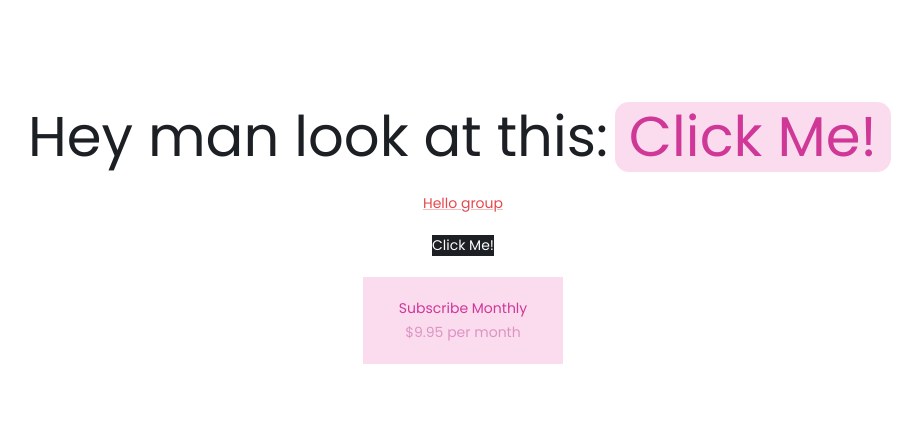
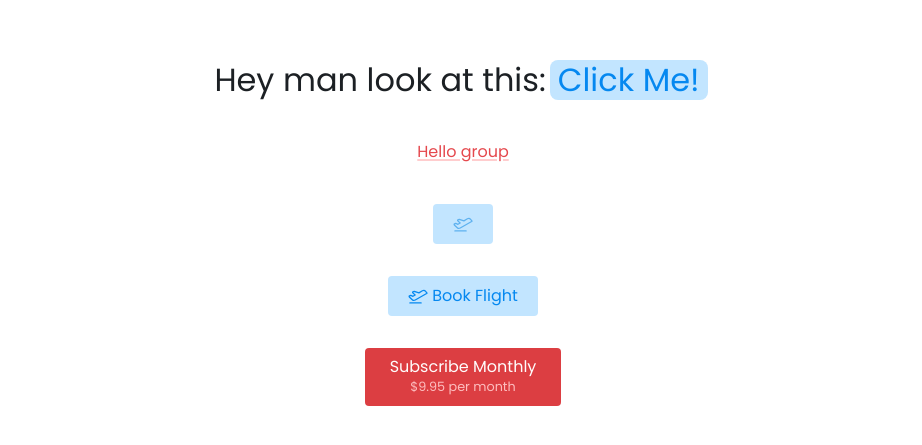
Before and after one commit to didimedina/magical-ds, a Next.js app: page /v2 in a window 1280 px wide. Shown: the part 167-612 px from the top of the page, without its empty margins (177-1099 px from the left). Built offline with nearby package versions, Linux system fonts and the light colour scheme.

Commit message:
added states to button

```diff
--- a/components/v2/Button.tsx
+++ b/components/v2/Button.tsx
@@ -1,24 +1,16 @@
+import { motion } from 'framer-motion';
 import { styled, theme } from '../../stitches.config';
-import { buildComponentWithDataType } from './utils';
 
-// HEADLESS ---------------------------------------------------------------------------
+/* -------------------------------------------------------------------------------------------------
+ * Button
+ * -----------------------------------------------------------------------------------------------*/
 
-const BaseButton = buildComponentWithDataType("Button", "button");
-
-
-// STYLED ---------------------------------------------------------------------------
-
-const StyledButton = styled(BaseButton, {
-    // Static
+const StyledButton = styled("button", {
+    // Reset styles...
     all: 'unset',
     cursor: "pointer",
-    display: "flex",
     boxSizing: 'border-box',
     userSelect: 'none',
-    alignItems: "center",
-    justifyContent: "center",
-    width: "auto",
-
 
     '&::before': {
         boxSizing: 'border-box',
@@ -28,24 +20,35 @@ const StyledButton = styled(BaseButton, {
     },
 
 
-    // Dynamic
+    //Constant variables...
+    $$buttonFontSize: theme.fontSizes.fontSize3,
+
+    // Base styles...
     fontSize: "$$buttonFontSize",
     lineHeight: "$$buttonFontSize",
     borderRadius: "calc($$buttonFontSize * 0.25)",
-    px: "calc($$buttonFontSize * 0.5)",
-    py: "calc($$buttonFontSize * 0.25)",
+    px: "calc($$buttonFontSize * $$buttonDensity * 1.25)",
+    py: "calc($$buttonFontSize * $$buttonDensity * 0.5)",
     color: "$$buttonColor",
     backgroundColor: "$$buttonBackgroundColor",
+    display: "flex",
+    alignItems: "center",
+    justifyContent: "center",
+    whiteSpace: "nowrap",
 
-    '&:focus': {
-        outline: "none",
-        boxShadow: '0 0 0 min(2px, calc($$buttonFontSize * 0.125)) $$buttonColors8',
-    },
 
     variants: {
         height: {
-            default: { height: "calc($$buttonFontSize * 2)" },
+            fixed: { height: "calc($$buttonFontSize * $$buttonDensity * 2.5)" },
             fit: { height: "fit-content" }
+        },
+        width: {
+            fill: { width: "100%" },
+            fit: { width: "fit-content" },
+            height: {
+                width: "fit-content",
+                aspectRatio: "1 / 1",
+            }
         },
         color: {
             slate: {
@@ -62,20 +65,6 @@ const StyledButton = styled(BaseButton, {
                 $$buttonColors11: theme.colors.slate11,
                 $$buttonColors12: theme.colors.slate12,
             },
-            tomato: {
-                $$buttonColors1: theme.colors.tomato1,
-                $$buttonColors2: theme.colors.tomato2,
-                $$buttonColors3: theme.colors.tomato3,
-                $$buttonColors4: theme.colors.tomato4,
-                $$buttonColors5: theme.colors.tomato5,
-                $$buttonColors6: theme.colors.tomato6,
-                $$buttonColors7: theme.colors.tomato7,
-                $$buttonColors8: theme.colors.tomato8,
-                $$buttonColors9: theme.colors.tomato9,
-                $$buttonColors10: theme.colors.tomato10,
-                $$buttonColors11: theme.colors.tomato11,
-                $$buttonColors12: theme.colors.tomato12,
-            },
             red: {
                 $$buttonColors1: theme.colors.red1,
                 $$buttonColors2: theme.colors.red2,
@@ -90,75 +79,74 @@ const StyledButton = styled(BaseButton, {
                 $$buttonColors11: theme.colors.red11,
                 $$buttonColors12: theme.colors.red12,
             },
-            crimson: {
-                $$buttonColors1: theme.colors.crimson1,
-                $$buttonColors2: theme.colors.crimson2,
-                $$buttonColors3: theme.colors.crimson3,
-                $$buttonColors4: theme.colors.crimson4,
-                $$buttonColors5: theme.colors.crimson5,
-                $$buttonColors6: theme.colors.crimson6,
-                $$buttonColors7: theme.colors.crimson7,
-                $$buttonColors8: theme.colors.crimson8,
-                $$buttonColors9: theme.colors.crimson9,
-                $$buttonColors10: theme.colors.crimson10,
-                $$buttonColors11: theme.colors.crimson11,
-                $$buttonColors12: theme.colors.crimson12,
+            blue: {
+                $$buttonColors1: theme.colors.blue1,
+                $$buttonColors2: theme.colors.blue2,
+                $$buttonColors3: theme.colors.blue3,
+                $$buttonColors4: theme.colors.blue4,
+                $$buttonColors5: theme.colors.blue5,
+                $$buttonColors6: theme.colors.blue6,
+                $$buttonColors7: theme.colors.blue7,
+                $$buttonColors8: theme.colors.blue8,
+                $$buttonColors9: theme.colors.blue9,
+                $$buttonColors10: theme.colors.blue10,
+                $$buttonColors11: theme.colors.blue11,
+                $$buttonColors12: theme.colors.blue12,
             },
-            pink: {
-                $$buttonColors1: theme.colors.pink1,
-                $$buttonColors2: theme.colors.pink2,
-                $$buttonColors3: theme.colors.pink3,
-                $$buttonColors4: theme.colors.pink4,
-                $$buttonColors5: theme.colors.pink5,
-                $$buttonColors6: theme.colors.pink6,
-                $$buttonColors7: theme.colors.pink7,
-                $$buttonColors8: theme.colors.pink8,
-                $$buttonColors9: theme.colors.pink9,
-                $$buttonColors10: theme.colors.pink10,
-                $$buttonColors11: theme.colors.pink11,
-                $$buttonColors12: theme.colors.pink12,
-            },
-
         },
-        fontSize: {
-            // can you change size without changing font size ie looser padding same font?
-            sm: {
-                $$buttonFontSize: theme.fontSizes.fontSize2,
-            },
-            md: {
-                $$buttonFontSize: theme.fontSizes.fontSize3,
-            },
-            lg: {
-                $$buttonFontSize: theme.fontSizes.fontSize4,
-            },
-            xl: {
-                $$buttonFontSize: theme.fontSizes.fontSize4,
-            },
+        density: {
+            normal: { $$buttonDensity: "1" },
+            loose: { $$buttonDensity: "1.25" },
         },
         affordance: {
             primary: {
                 $$buttonBackgroundColor: "$$buttonColors10",
                 $$buttonColor: "$$buttonColors1",
                 $$buttonColorDimmed: "$$buttonColors6",
+                '&:hover': { $$buttonBackgroundColor: "$$buttonColors9" },
+                '&:active': { $$buttonBackgroundColor: "$$buttonColors11" },
+                '&:focus': {
+                    outline: "none",
+                    boxShadow: '0 0 0 min(2px, calc($$buttonFontSize * 0.125)) $$buttonColors6',
+                },
             },
             secondary: {
-                $$buttonBackgroundColor: "$$buttonColors4",
+                $$buttonBackgroundColor: "$$buttonColors5",
                 $$buttonColor: "$$buttonColors10",
-                $$buttonColorDimmed: "$$buttonColors8"
+                $$buttonColorDimmed: "$$buttonColors8",
+                '&:hover': { $$buttonBackgroundColor: "$$buttonColors4" },
+                '&:active': { $$buttonBackgroundColor: "$$buttonColors6" },
+                '&:focus': {
+                    outline: "none",
+                    boxShadow: '0 0 0 min(2px, calc($$buttonFontSize * 0.125)) $$buttonColors7',
+                },
             },
             tertiary: {
                 $$buttonColor: "$$buttonColors9",
                 $$buttonBackgroundColor: "transparent",
-                $$buttonColorDimmed: "$$buttonColors7",
+                $$buttonColorDimmed: "$$buttonColors8",
                 textDecoration: "underline",
-                textDecorationColor: "$$buttonColors6",
+                textDecorationColor: "$$buttonColors5",
                 textUnderlineOffset: "calc($$buttonFontSize * 0.125)",
                 textDecorationThickness: "calc($$buttonFontSize * 0.125)",
+                '&:hover': { textDecorationColor: "$$buttonColors7", },
+                '&:active': { $$buttonColor: "$$buttonColors11" },
+                '&:focus': {
+                    outline: "none",
+                    boxShadow: '0 0 0 min(2px, calc($$buttonFontSize * 0.125)) $$buttonColors6',
+                },
             },
+        },
+        ghost: {
+            true: {
+                /* this is only a flag, since ghost only applies to affordance secondary,
+                the styles are defined in the compoundVariants section */
+            }
         },
         controlledBy: {
             text: {
                 $$buttonFontSize: "$$textFontSize",
+                userSelect: 'text',
                 height: "auto",
                 display: "inline-flex",
                 px: "calc($$buttonFontSize * 0.25)",
@@ -175,6 +163,12 @@ const StyledButton = styled(BaseButton, {
             css: {
                 $$buttonBackgroundColor: "$$buttonColors12",
                 $$buttonColorDimmed: "$$buttonColors9",
+                '&:hover': { $$buttonBackgroundColor: "$$buttonColors11" },
+                '&:active': { $$buttonBackgroundColor: "$$buttonColors11" },
+                '&:focus': {
+                    outline: "none",
+                    boxShadow: '0 0 0 min(2px, calc($$buttonFontSize * 0.125)) $$buttonColors6',
+                },
             }
         },
         {
@@ -185,17 +179,24 @@ const StyledButton = styled(BaseButton, {
                 $$buttonColorDimmed: "$$buttonColors9",
             }
         },
+        {
+            affordance: "secondary",
+            ghost: "true",
+            css: { $$buttonBackgroundColor: "transparent" }
+        }
     ],
 
     defaultVariants: {
         color: "slate",
-        baseSize: "md",
         affordance: "primary",
-        height: "default"
+        height: "fixed",
+        width: "fit",
+        density: "normal"
     }
 })
 
 
 // EXPORTS ---------------------------------------------------------------------------
 
-export const Button = StyledButton
+const Button = StyledButton
+export default Button
--- a/components/v2/Icon.tsx
+++ b/components/v2/Icon.tsx
@@ -1,29 +1,15 @@
-/* TODOs
-    [] Support elippses and text not wrapping. useful for titles and btn text
-*/
-
 import { styled, theme } from '../../stitches.config';
-
-type ComponentDataTypes = "Icon"
-
-function buildComponentWithDataType(dataType: ComponentDataTypes, elementTag: string){
-    const Tag = elementTag
-    const Comp = (props: any) => <Tag {...{[`data-magical-${dataType.toLowerCase()}`]: "", ...props}} />;
-    Comp.displayName = `${dataType}`;
-    return Comp;
-}
-
-const BaseIcon = buildComponentWithDataType("Icon", "p")
-
 
 /* -------------------------------------------------------------------------------------------------
  * Icon
  * -----------------------------------------------------------------------------------------------*/
 
+const StyledIcon = styled("div", {
 
-const StyledIcon = styled(BaseIcon, {
+    // Constant variables...
+    $$iconColor: theme.colors.slate12,
 
-    $$iconColor: theme.colors.slate12,
+    // Base styles...
     fontSize: "$$iconFontSize",
     color: "$$iconColor",
     display: "inline",
@@ -35,8 +21,10 @@ const StyledIcon = styled(BaseIcon, {
         height: "calc($$iconFontSize * 1.25)",
     },
 
+    // Configurable styles through props...
     variants: {
-        baseSize: {
+        align: {/* Add text align options here and set default to left */},
+        fontSize: {
             xs: {
                 $$iconFontSize: theme.fontSizes.fontSize1
             },
@@ -86,19 +74,9 @@ const StyledIcon = styled(BaseIcon, {
         },
     },
 
-    compoundVariants: [
-        {
-            dim: true,
-            controlledBy: "button",
-            css: {
-                color: "$$buttonColorDimmed"
-            }
-        }
-    ],
-
 
     defaultVariants: {
-        baseSize: "md"
+        fontSize: "md"
     }
 
 })
--- a/components/v2/Stack.tsx
+++ b/components/v2/Stack.tsx
@@ -1,29 +1,26 @@
 import { styled, theme } from '../../stitches.config';
 
-type ComponentDataTypes = "Stack"
+/* -------------------------------------------------------------------------------------------------
+ * Stack
+ * -----------------------------------------------------------------------------------------------*/
 
-function buildComponentWithDataType(dataType: ComponentDataTypes, elementTag: string){
-    const Tag = elementTag
-    const Comp = (props: any) => <Tag {...{[`data-magical-${dataType.toLowerCase()}`]: "", ...props}} />;
-    Comp.displayName = `${dataType}`;
-    return Comp;
-}
+const StyledStack = styled("div", {
 
-const BaseStack = buildComponentWithDataType("Stack", "div")
+    // Constant variables...
+    $$stackFontSize: theme.fontSizes.fontSize3,
 
-export const stackSharedStyles = {}
-
-
-
-const StyledStack = styled(BaseStack,{
-
-    // Base styles
-    display: "flex", // should this allow for inline-flex passed as a variable?
+    // Base styles...
+    display: "flex",
     flexWrap: "nowrap",
-    $$currentFontSize: theme.fontSizes.fontSize3,
-    fontSize: "$$currentFontSize",
+    fontSize: "$$stackFontSize",
 
     variants: {
+        density: {
+            normal: { $$stackDensity: "1" },
+            loose: { $$stackDensity: "1.25" },
+            looser: { $$stackDensity: "1.5" },
+            loosest: { $$stackDensity: "2" },
+        },
         utilBorder: {
             red: {
                 boxShadow: '0 0 0 2px $colors$red9'
@@ -46,28 +43,32 @@ const StyledStack = styled(BaseStack,{
                 backgroundColor: '$blue4'
             },
         },
-        grow: {
+        flexGrow: {
             true: { flexGrow: 1 }
         },
-        shrink: {
+        flexShrink: {
             true: { flexShrink: 1 }
         },
-
-        padding: {
-            none: { padding: 0 },
-            tighter: { padding: "calc($$currentFontSize * 0.25)" },
-            tight: { padding: "calc($$currentFontSize * 0.5)" },
-            regular: { padding: "$$currentFontSize" },
-            loose: { padding: "calc($$currentFontSize * 1.5)" },
-            looser: { padding: "calc($$currentFontSize * 2)" },
+        px: {
+            none: { px: 0 },
+            normal: { px: "calc($$stackFontSize * $$stackDensity * 0.25)" },
+            loose: { px: "calc($$stackFontSize * $$stackDensity * 0.5)" },
+            looser: { px: "calc($$stackFontSize * $$stackDensity * 0.75)" },
+            loosest: { px: "calc($$stackFontSize * $$stackDensity * 1)" },
+        },
+        py: {
+            none: { py: 0 },
+            normal: { py: "calc($$stackFontSize * $$stackDensity * 0.25)" },
+            loose: { py: "calc($$stackFontSize * $$stackDensity * 0.5)" },
+            looser: { py: "calc($$stackFontSize * $$stackDensity * 0.75)" },
+            loosest: { py: "calc($$stackFontSize * $$stackDensity * 1)" },
         },
         gap: {
             none: { gap: 0 },
-            tighter: { gap: "calc($$currentFontSize * 0.25)" },
-            tight: { gap: "calc($$currentFontSize * 0.5)" },
-            regular: { gap: "$$currentFontSize" },
-            loose: { gap: "calc($$currentFontSize * 1.5)" },
-            looser: { gap: "calc($$currentFontSize * 2)" },
+            normal: { gap: "calc($$stackFontSize * $$stackDensity * 0.125)" },
+            loose: { gap: "calc($$stackFontSize * $$stackDensity * 0.25)" },
+            looser: { gap: "calc($$stackFontSize * $$stackDensity * 0.5)" },
+            loosest: { gap: "calc($$stackFontSize * $$stackDensity * 1)" },
         },
         overflow: {
             hide: { overflow: "hidden" },
@@ -97,11 +98,16 @@ const StyledStack = styled(BaseStack,{
             fill80: { width: "80%"},
             fill90: { width: "90%"},
             height: { aspectRatio: "1 / 1" },
-            xs: { width: "calc($$currentFontSize * 14)" }, // 196px
-            sm: { width: "calc($$currentFontSize * 20)" }, // 280px
-            md: { width: "calc($$currentFontSize * 24)" }, // 336px
-            lg: { width: "calc($$currentFontSize * 32)" }, // 448px
-            xl: { width: "calc($$currentFontSize * 48)" }, // 672px
+            fixed1: { width: "calc($$stackFontSize * 2)" },
+            fixed2: { width: "calc($$stackFontSize * 3)" },
+            fixed3: { width: "calc($$stackFontSize * 5)" },
+            fixed4: { width: "calc($$stackFontSize * 8)" },
+            fixed5: { width: "calc($$stackFontSize * 12)" },
+            fixed6: { width: "calc($$stackFontSize * 16)" },
+            fixed7: { width: "calc($$stackFontSize * 20)" },
+            fixed8: { width: "calc($$stackFontSize * 24)" },
+            fixed9: { width: "calc($$stackFontSize * 32)" },
+            fixed10: { width: "calc($$stackFontSize * 48)" },
         },
         height: {
             screen: { height: "100vh" },
@@ -118,12 +124,16 @@ const StyledStack = styled(BaseStack,{
             fill80: { height: "80%"},
             fill90: { height: "90%"},
             width: { aspectRatio: "1 / 1" },
-            // update hieghts to be different than widths so its more practical.
-            xs: { height: "calc($$currentFontSize * 14)" }, // 196px
-            sm: { height: "calc($$currentFontSize * 20)" }, // 280px
-            md: { height: "calc($$currentFontSize * 24)" }, // 336px
-            lg: { height: "calc($$currentFontSize * 32)" }, // 448px
-            xl: { height: "calc($$currentFontSize * 48)" }, // 672px
+            fixed1: { height: "calc($$stackFontSize * 2)" },
+            fixed2: { height: "calc($$stackFontSize * 3)" },
+            fixed3: { height: "calc($$stackFontSize * 5)" },
+            fixed4: { height: "calc($$stackFontSize * 8)" },
+            fixed5: { height: "calc($$stackFontSize * 12)" },
+            fixed6: { height: "calc($$stackFontSize * 16)" },
+            fixed7: { height: "calc($$stackFontSize * 20)" },
+            fixed8: { height: "calc($$stackFontSize * 24)" },
+            fixed9: { height: "calc($$stackFontSize * 32)" },
+            fixed10: { height: "calc($$stackFontSize * 48)" },
         },
 
         positionAcross: {
@@ -137,9 +147,16 @@ const StyledStack = styled(BaseStack,{
             end: { justifyContent: "flex-end" },
             distribute: { justifyContent: "space-between" }
         },
+        controlledBy: {
+            button: {
+                $$stackDensity: "$$buttonDensity",
+                $$stackFontSize: "$$buttonFontSize"
+            }
+        }
     },
 
     defaultVariants: {
+        density: "normal",
         width: "auto",
         height: "auto",
         axis: "vertical",
--- a/components/v2/Text.tsx
+++ b/components/v2/Text.tsx
@@ -1,35 +1,23 @@
+import { styled, theme } from '../../stitches.config';
+
+/* -------------------------------------------------------------------------------------------------
+* Text
+* -----------------------------------------------------------------------------------------------*/
+
 /* TODOs
     [] Support elippses and text not wrapping. useful for titles and btn text
 */
 
-import { styled, theme } from '../../stitches.config';
+const StyledText = styled("p", {
 
-type ComponentDataTypes = "Text"
-
-function buildComponentWithDataType(dataType: ComponentDataTypes, elementTag: string){
-    const Tag = elementTag
-    const Comp = (props: any) => <Tag {...{[`data-magical-${dataType.toLowerCase()}`]: "", ...props}} />;
-    Comp.displayName = `${dataType}`;
-    return Comp;
-}
-
-const BaseText = buildComponentWithDataType("Text", "p")
-
-
-/* -------------------------------------------------------------------------------------------------
- * Text
- * -----------------------------------------------------------------------------------------------*/
-
-
-const StyledText = styled(BaseText, {
-
+    // Base styles...
     fontSize: "$$textFontSize",
     color: theme.colors.slate12,
     lineHeight: "calc($$textFontSize * 1.125)",
     display: "inline",
 
     variants: {
-        baseSize: {
+        fontSize: {
             xs: {
                 $$textFontSize: theme.fontSizes.fontSize1
             },
@@ -58,8 +46,7 @@ const StyledText = styled(BaseText, {
         controlledBy: {
             button: {
                 $$textFontSize: "$$buttonFontSize",
-                color: "$$buttonColor", // <- what if this is on black bg do you need to do all the
-                // compound variants here as well to handle the exceptions?
+                color: "$$buttonColor",
             }
         },
 
@@ -86,7 +73,7 @@ const StyledText = styled(BaseText, {
 
 
     defaultVariants: {
-        baseSize: "md"
+        fontSize: "md"
     }
 
 })
--- a/components/v2/utils.tsx
+++ b/components/v2/utils.tsx
@@ -1,10 +1,25 @@
+import { motion, MotionConfigProps, MotionProps } from 'framer-motion'
+import { MakeMotion } from 'framer-motion/types/motion/types';
+import { forwardRef } from 'react';
+// Factory function that produces headless components with the right HTML data-* attribute
 
-// Factory function that produces headless components with the right HTML data-* attribute
+// this for some reason
 function buildComponentWithDataType(dataType: string, elementTag: string){
+    // const Tag = `motion.${elementTag}`
     const Tag = elementTag
-    const Comp = (props: any) => <Tag {...{[`data-magical-${dataType.toLowerCase()}`]: "", ...props}} />;
+    const Comp = forwardRef((props: any, ref) => (<Tag ref={ref} {...{[`data-magical-${dataType.toLowerCase()}`]: "", ...props}} />));
     Comp.displayName = `${dataType}`;
+    const MotionComp = motion(Comp)
+
+    return MotionComp;
+}
+
+// this is causing some shit to blow up
+function buildCompWithMotion(dataType: string){
+    const Comp = forwardRef((props: any, ref) => (<motion.div ref={ref} {...{[`data-magical-${dataType.toLowerCase()}`]: "", ...props}} />));
+    Comp.displayName = `${dataType}`;
+
     return Comp;
 }
 
-export { buildComponentWithDataType }
+export { buildComponentWithDataType, buildCompWithMotion }
--- a/package.json
+++ b/package.json
@@ -14,6 +14,7 @@
     "@radix-ui/react-slot": "^0.1.2",
     "@stitches/react": "^1.2.8",
     "@zag-js/react": "^0.1.6",
+    "framer-motion": "^6.3.6",
     "lodash.startcase": "^4.4.0",
     "next": "12.1.6",
     "phosphor-react": "^1.4.1",
--- a/pages/v2/index.tsx
+++ b/pages/v2/index.tsx
@@ -1,11 +1,10 @@
 import type { NextPage } from 'next'
 import Head from 'next/head'
-import Box from '../../components/v1/Box'
 import Stack from '../../components/v2/Stack'
-import { Button } from '../../components/v2/Button'
+import Button from '../../components/v2/Button'
 import Text from '../../components/v2/Text'
 import Icon from '../../components/v2/Icon'
-import { AirplaneTakeoff, HouseSimple } from 'phosphor-react'
+import { AirplaneTakeoff, HouseSimple, IconContext } from 'phosphor-react'
 
 const Home: NextPage = () => {
 
@@ -17,17 +16,24 @@ const Home: NextPage = () => {
           <link rel="icon" href="/favicon.ico" />
         </Head>
 
-        <Stack height={"screen"} gap={"loose"} axis={"vertical"} positionAcross={"center"} positionAlong={"center"}>
+        <Stack height={"screen"} density={"loosest"} gap={"loosest"} axis={"vertical"} positionAcross={"center"} positionAlong={"center"}>
             {/* Using Stack to make components more flexible */}
-            <Text baseSize={"4xl"}> Hey man look at this:
-             <Button controlledBy={"text"}  color={"pink"} affordance={"secondary"}>Click Me!</Button>
+            <Text fontSize={"2xl"}> Hey man look at this:
+             <Button controlledBy={"text"} color={"blue"} affordance={"secondary"}>Click Me!</Button>
 
             </Text>
-            <Button baseSize={"lg"} color={"red"} affordance={"tertiary"}>Hello group</Button>
-            <Button>Click Me!</Button>
-
-            <Button baseSize={"lg"} asStack css={{ width: "200px"}} height={"fit"} affordance={"secondary"} color={"pink"}>
-                <Stack gap={"tighter"} padding={"loose"} width={"fill"} height={"fill"} positionAlong={"center"} positionAcross={"center"}>
+            <Button color={"red"} affordance={"tertiary"}>Hello group</Button>
+            <Button affordance={"secondary"} height={"fixed"} width={"height"} color={"blue"}>
+              <Icon dim controlledBy={"button"}><AirplaneTakeoff/></Icon>
+            </Button>
+            <Button affordance={"secondary"} color={"blue"}>
+              <Stack gap={"loose"} axis={"horizontal"} positionAcross={"center"}>
+                <Icon controlledBy={"button"}><AirplaneTakeoff/></Icon>
+                <Text controlledBy={"button"}>Book Flight</Text>
+              </Stack>
+            </Button>
+            <Button density={"loose"} height={"fit"} affordance={"primary"} color={"red"}>
+                <Stack controlledBy={"button"} gap={"normal"} width={"fill"} height={"fill"} positionAlong={"center"} positionAcross={"center"}>
                     <Text controlledBy={"button"}>Subscribe Monthly</Text>
                     <Text dim shrink controlledBy={"button"}>$9.95 per month</Text>
                 </Stack>
--- a/stitches.config.ts
+++ b/stitches.config.ts
@@ -44,19 +44,16 @@ export const { theme, styled, getCssText, css } = createStitches({
       mono: "'Space Mono', monospace"
     },
     fontSizes: {
-      fontSize1: "2.5rem", // 10
-      fontSize2: "3rem", // 12px
-      fontSize3: "3.5rem", // 14px
-      fontSize4: "4rem", // 16px
-      fontSize5: "5rem", // 20px
-      fontSize6: "7rem", // 28px
-      fontSize7: "10rem", // 40px
-      fontSize8: "14rem", // 56px
-      // TODO: maybe containers can have width set with ch,
-      // to insure it holds a specific amount of char?
-      // this likely won't work because it will inherit rem from the
-      // root which wouldn't be the desired behavior
+      fontSize1: "12px", // caption
+      fontSize2: "14px", // body small
+      fontSize3: "16px", // body
+      fontSize4: "20px", // title
+      fontSize5: "24px", // h4
+      fontSize6: "32px", // h3
+      fontSize7: "48px", // h2
+      fontSize8: "64px", // h1
     },
+
     shadows: {
       sm: "8px 0px 20px 0px $colors$slate6"
     },
```
Also changed, not shown: 1 other file (tests, documents, lock files or other folders).
